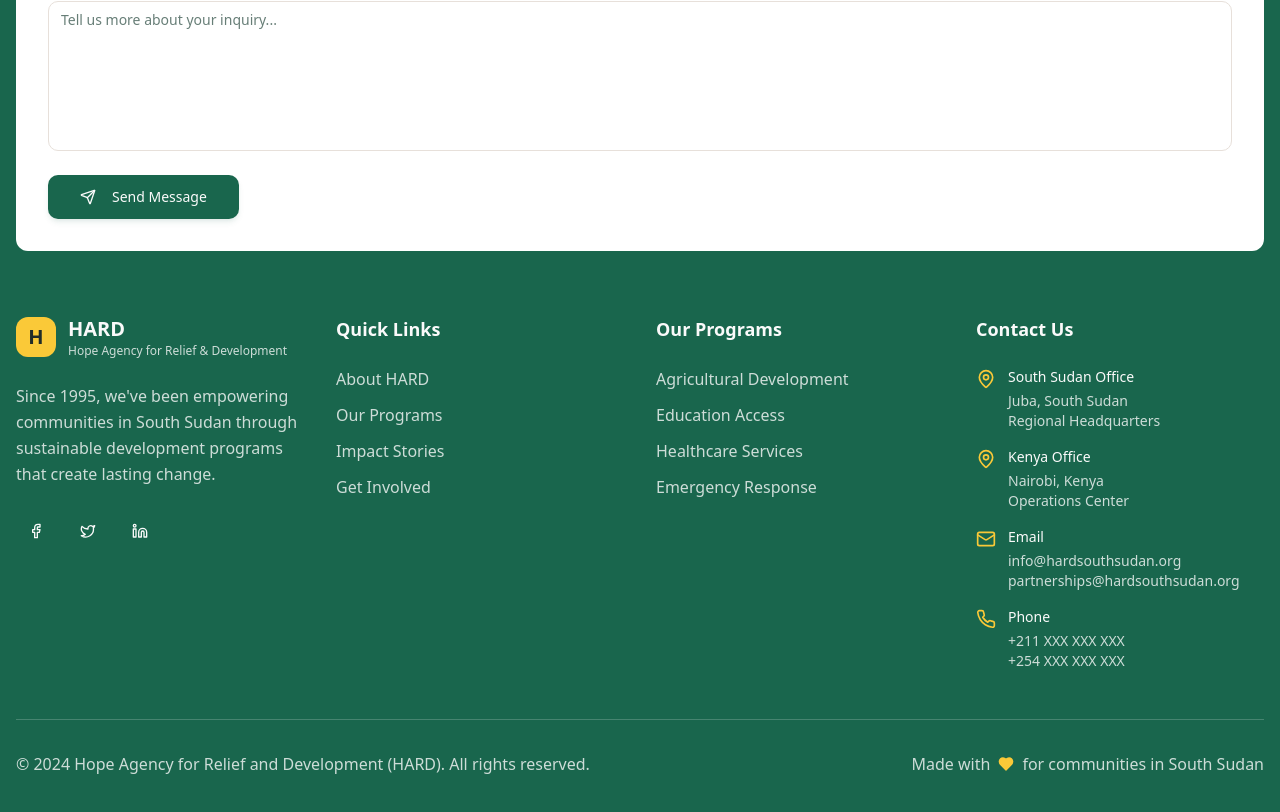
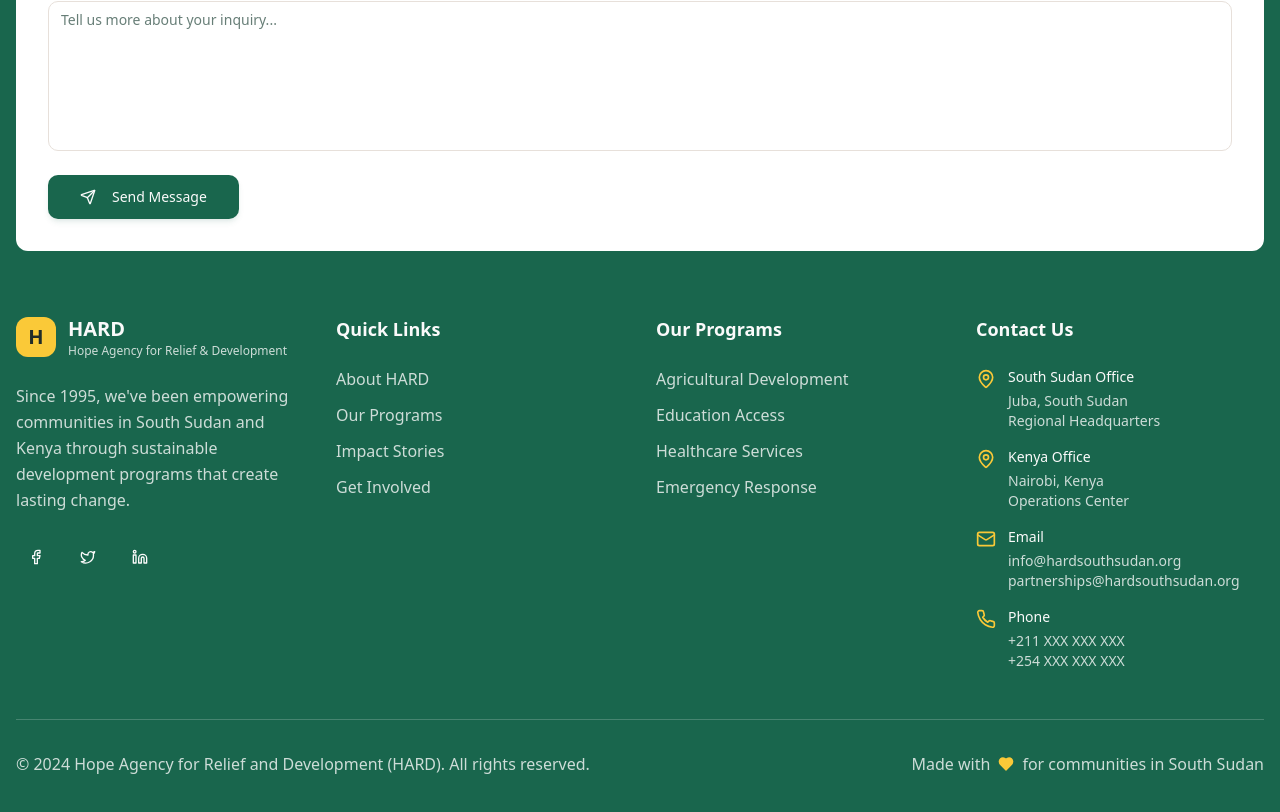
Before and after one commit to Mudah-Dedan/hope-south-rising, a React (Vite) app: page /vacancies in a window 1280 px wide. Shown: the part 2049-2861 px from the top of the page. Built offline with nearby package versions, Linux system fonts and the light colour scheme; the HTML template or start-up script is replaced by a standard one.

Commit message:
Preceding changes

```diff
--- a/src/components/Footer.tsx
+++ b/src/components/Footer.tsx
@@ -62,7 +62,7 @@ const Footer = () => {
               </div>
             </div>
             <p className="text-primary-foreground/80 mb-6 leading-relaxed">
-              Since 1995, we've been empowering communities in South Sudan
+              Since 1995, we've been empowering communities in South Sudan and Kenya
               through sustainable development programs that create lasting change.
             </p>
             <div className="flex space-x-3">
```
